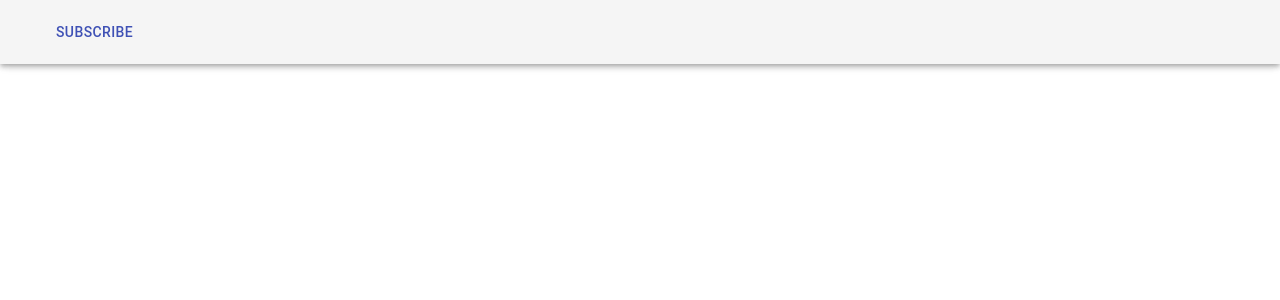
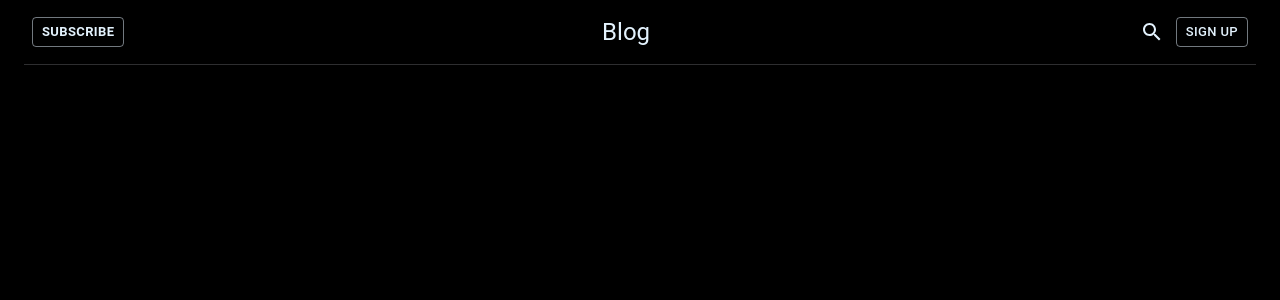
Before and after one commit to rohit1101/materialUI, a React (Create React App) app: page / in a window 1280 px wide. Shown: the top 300 px of the page. Built offline with nearby package versions, Linux system fonts and the light colour scheme.

Commit message:
Final Commit: Navbar

```diff
--- a/src/App.js
+++ b/src/App.js
@@ -1,22 +1,68 @@
 import {
   AppBar,
+  Box,
   Button,
   Container,
+  createMuiTheme,
+  Divider,
   IconButton,
+  Paper,
+  ThemeProvider,
   Toolbar,
+  Typography,
 } from "@material-ui/core";
+import { SearchOutlined } from "@material-ui/icons";
+
+const whiteTheme = createMuiTheme({
+  palette: {
+    primary: {
+      main: "#e3f2fd",
+    },
+    secondary: {
+      main: "#f48fb1",
+    },
+  },
+});
 
 export default function App() {
   return (
-    <>
-      <Container>
-        <AppBar color="default">
-          <Toolbar>
-            <IconButton></IconButton>
-            <Button color="primary">Subscribe</Button>
-          </Toolbar>
-        </AppBar>
-      </Container>
-    </>
+    <ThemeProvider theme={whiteTheme}>
+      <Paper style={{ backgroundColor: "black" }} square={true}>
+        <Container maxWidth="lg">
+          <Paper
+            style={{ height: "100vh", backgroundColor: "black" }}
+            square={true}
+          >
+            <Box
+              display="flex"
+              alignItems="center"
+              justifyContent="space-between"
+              padding={1}
+            >
+              <Button
+                size="small"
+                color="primary"
+                variant="outlined"
+                style={{ fontWeight: "600" }}
+              >
+                Subscribe
+              </Button>
+              <Typography variant="h5" color="primary">
+                Blog
+              </Typography>
+              <Box>
+                <IconButton color="primary">
+                  <SearchOutlined />
+                </IconButton>
+                <Button size="small" color="primary" variant="outlined">
+                  Sign Up
+                </Button>
+              </Box>
+            </Box>
+            <Divider style={{ backgroundColor: "#2E2E30" }} />
+          </Paper>
+        </Container>
+      </Paper>
+    </ThemeProvider>
   );
 }
```
